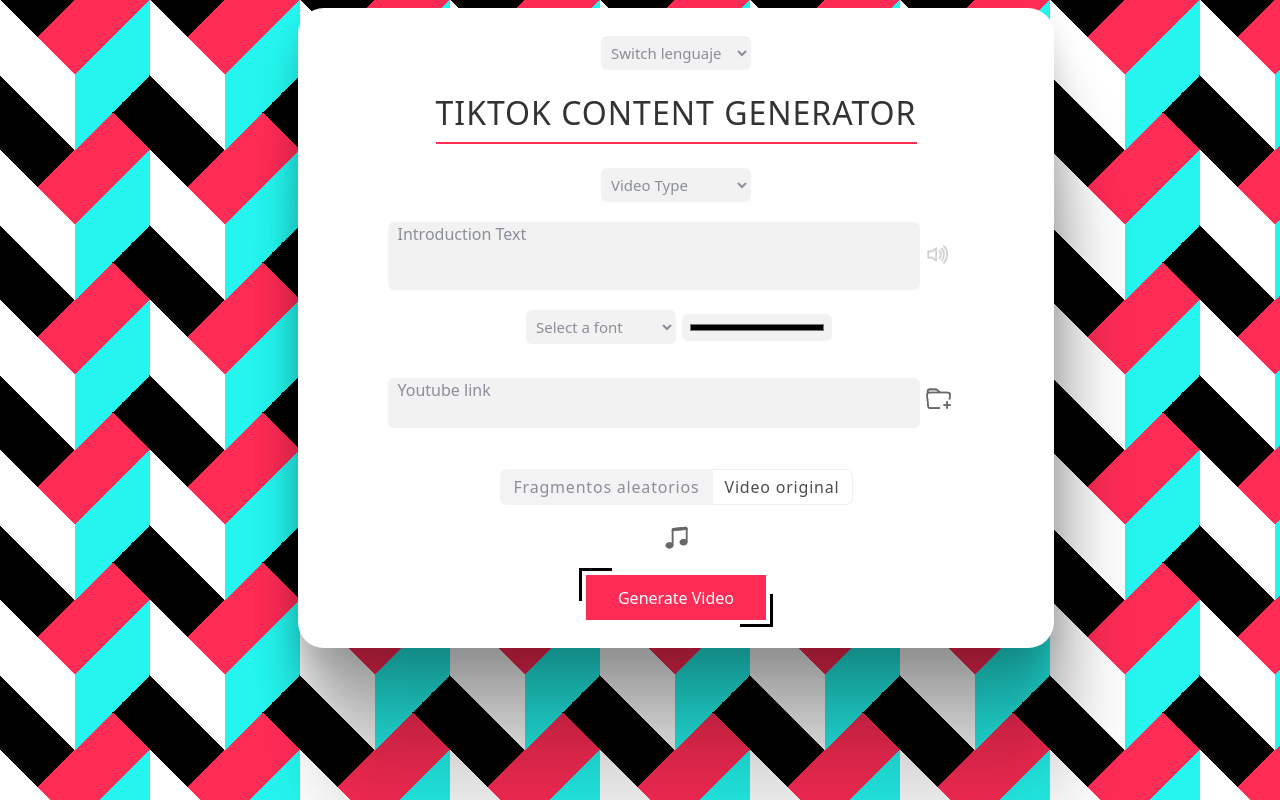
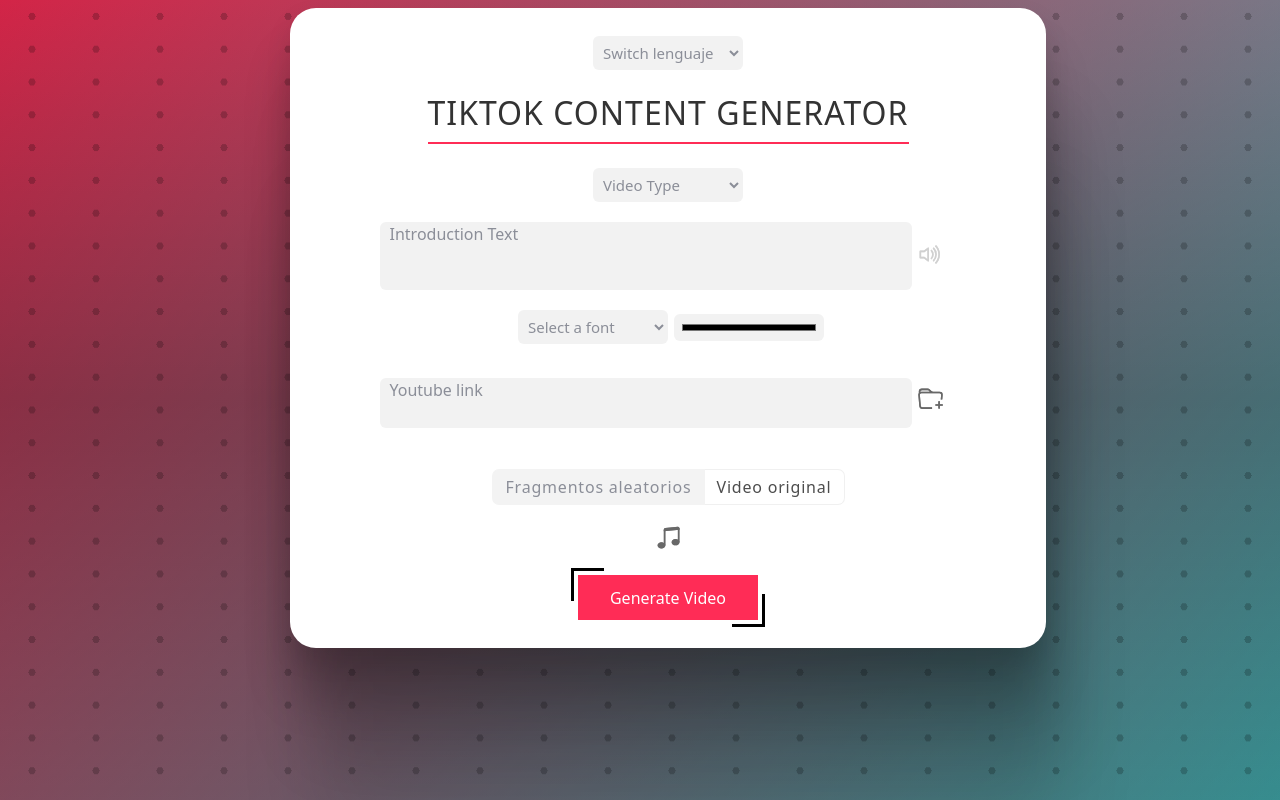
Before and after one commit to DavidEsteso/TikTok-content-generator, a Flask app: page / in a window 1280 px wide. Run offline with Flask 3, Linux system fonts and the light colour scheme; some web fonts are replaced.

Commit message:
eficiente

```diff
--- a/my_flask_app/app/static/css/body.css
+++ b/my_flask_app/app/static/css/body.css
@@ -2,33 +2,40 @@ body {
   display: grid;
   justify-content: center;
   align-items: center;
-  width: 100%;
-  height: 100%;
-  --s: 150px; /* control the size */
-  --c1: #ff2c56;
-  --c2: #24f5ee;
-  --c3: black;
-  --c4: white;
 
   font-family: system-ui, -apple-system, BlinkMacSystemFont, 'Segoe UI', Roboto, Oxygen, Ubuntu, Cantarell, 'Open Sans', 'Helvetica Neue', sans-serif;
 
-  background: conic-gradient(
-      from 45deg at 75% 75%,
-      var(--c3) 90deg,
-      var(--c1) 0 180deg,
-      #0000 0
-    ),
-    conic-gradient(from -45deg at 25% 25%, var(--c3) 90deg, #0000 0),
-    conic-gradient(from -45deg at 50% 100%, #0000 180deg, var(--c3) 0),
-    conic-gradient(
-      from -45deg,
-      var(--c1) 90deg,
-      var(--c2) 0 225deg,
-      var(--c4) 0
-    );
-  background-size: var(--s) var(--s);
+  /* Fondo simplificado */
+  background-color: lightgray;
+  background-image:
+    radial-gradient(circle, rgba(0, 0, 0, 0.2) 10%, transparent 10%),
+    linear-gradient(135deg, #ff2c56, #24f5ee),
+    linear-gradient(transparent, lightgray 50%, transparent),
+    linear-gradient(transparent, lightgray 50%, transparent),
+    linear-gradient(transparent, lightgray 50%, transparent);
 
+  background-size:
+    5% 5%,  /* Tamaño del patrón de puntos */
+    100% 200%, /* Tamaño del gradiente de color */
+    100% 100vh, /* Extensión de la primera capa para cubrir toda la altura */
+    100% 200vh, /* Segunda capa duplicada para extender el fondo */
+    100% 400vh; /* Tercera capa más grande para mayor profundidad */
+
+  background-position:
+    0 0,   /* Patrón de puntos en la esquina superior izquierda */
+    0 0,   /* Gradiente de color en la parte superior */
+    0 0,   /* Primera capa lineal */
+    0 0,   /* Segunda capa lineal */
+    0 0;   /* Tercera capa lineal */
+
+  background-blend-mode:
+    multiply,
+    multiply,
+    multiply,
+    multiply,
+    normal; /* Mezclamos todas las capas */
 }
+
 
 #generateVideoForm {
 
```
Also changed, not shown: my_flask_app/vid_gen.py (+11 -7 lines), 2 other files.
